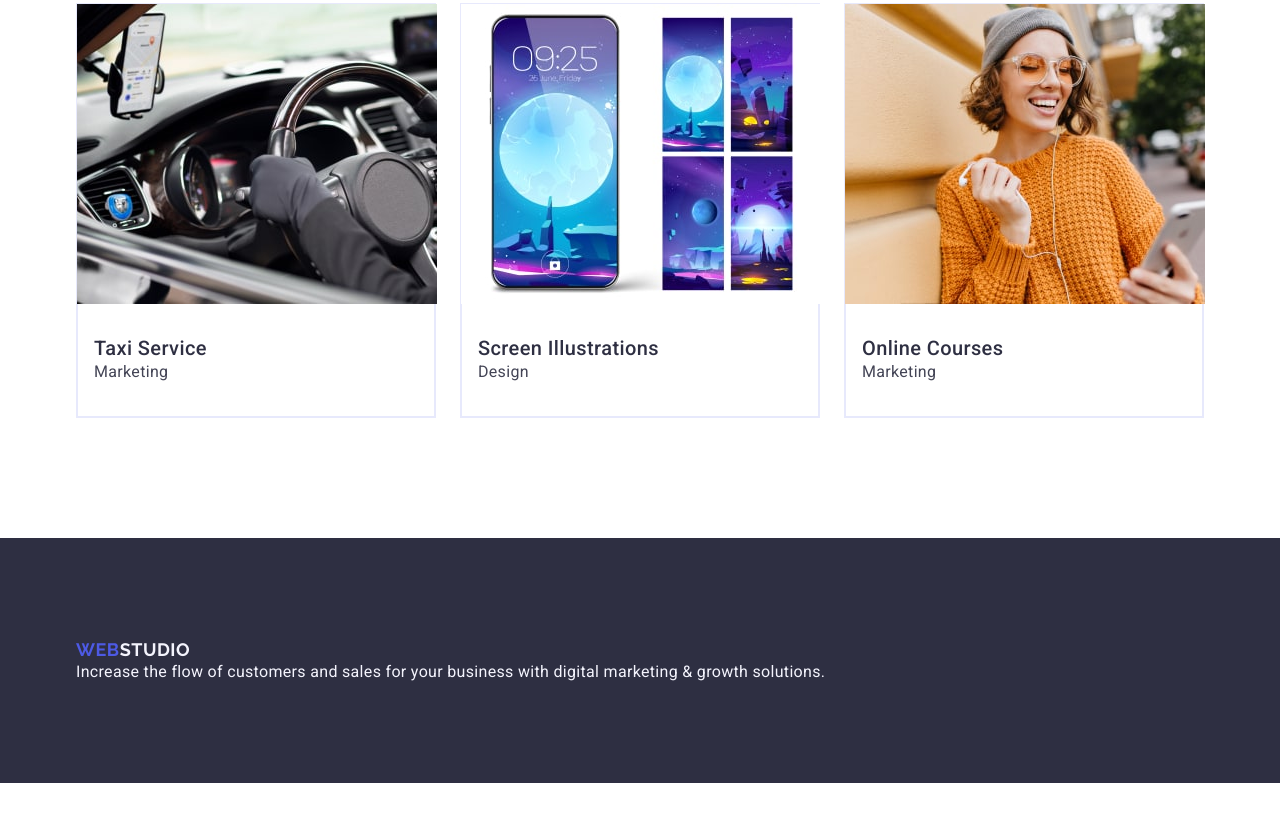
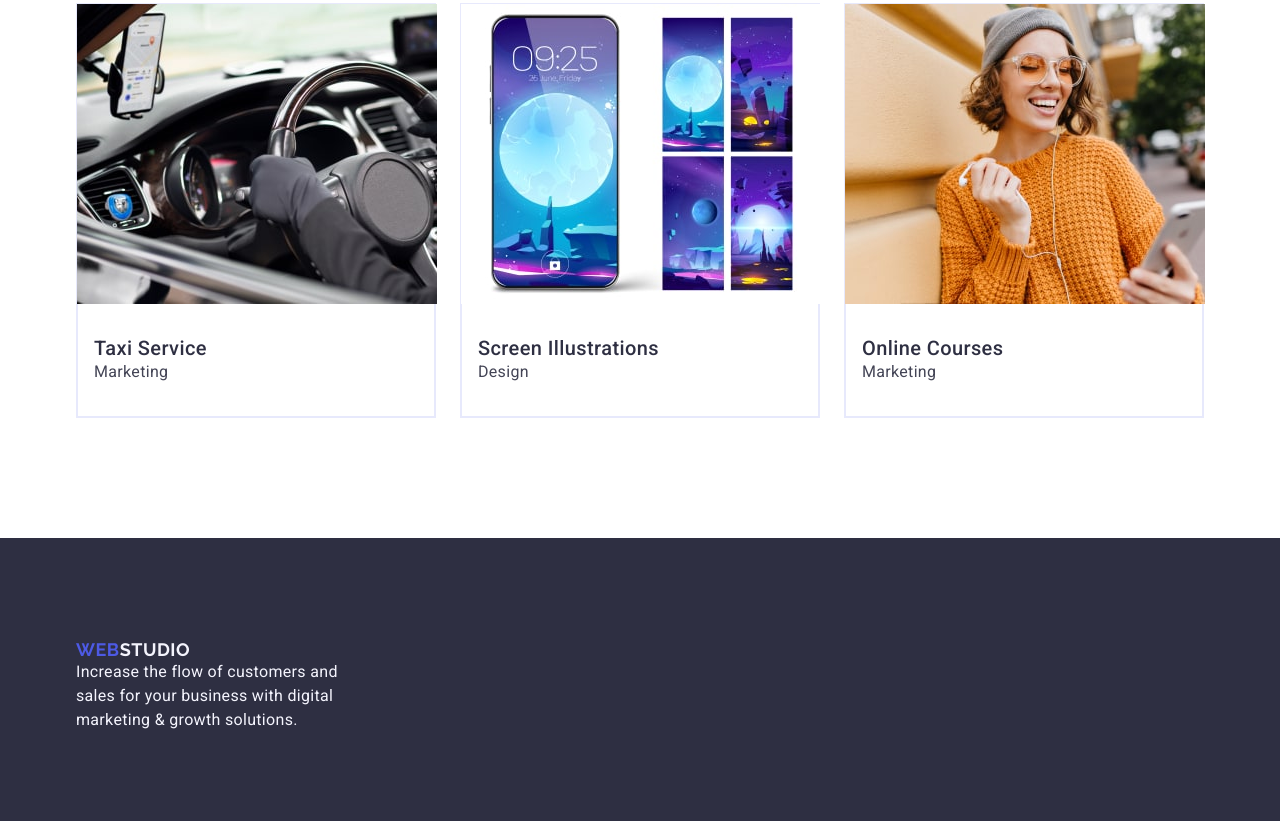
Before and after one commit to belzevool/goit-markup-hw-03, a plain HTML site: page index.html in a window 1280 px wide. Shown: the part 2468-3289 px from the top of the page. Before the commit the page ends 3251 px from the top, so only its background shows below. Drawn offline with nearby package versions, Linux system fonts and the light colour scheme.

Commit message:
footer fix

```diff
--- a/css/styles.css
+++ b/css/styles.css
@@ -281,15 +281,19 @@ color: #2e2f42;
     background-color: #2e2f42;;
 }
 .footer-container{
+    display: block;
     padding-top: 101px;
     padding-bottom: 99px;
+    margin: 0 auto;
 }
 .footer-logo .logo-part {
     color: #f4f4fd;
+    margin-bottom: 16px;
 }
 .footer-text{
     line-height: 1.5;
     letter-spacing: 0.02em;
     color: #f4f4fd;
     font-size: 16px;
+    max-width: 264px;
 }
```
